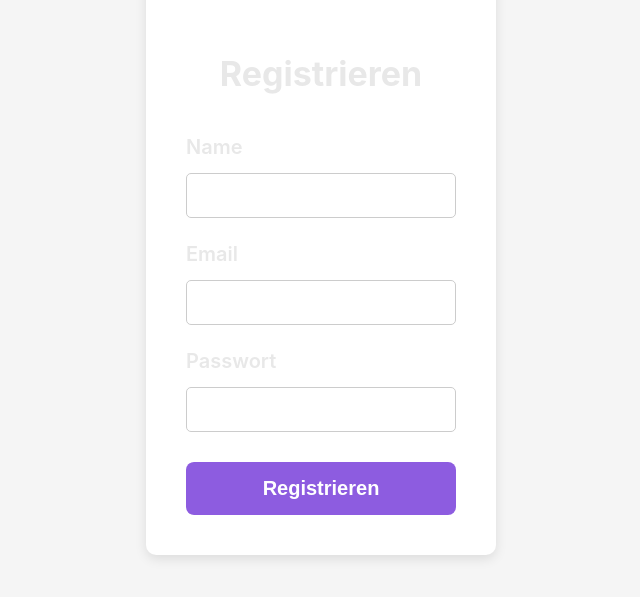
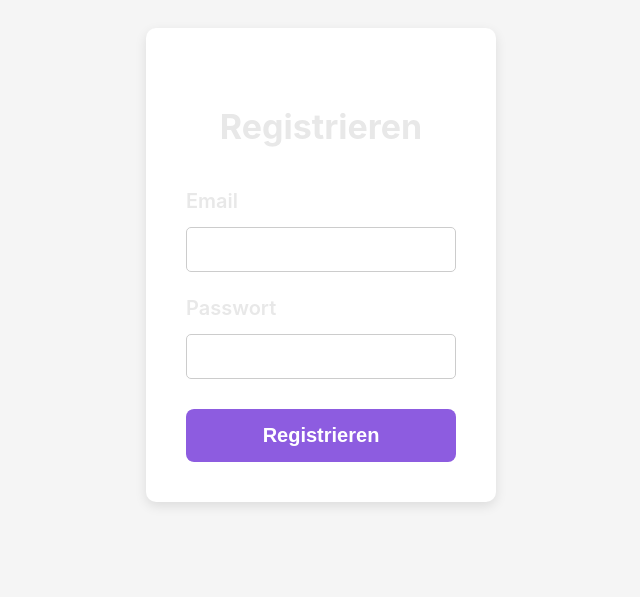
Before and after one commit to Lucius201/Netro, a React (Vite) app in the folder Frontend/: page /registerpage in a window 1280 px wide. Shown: the part 135-732 px from the top of the page, without its empty margins (319-959 px from the left). Built offline with nearby package versions, Linux system fonts and the light colour scheme.

Commit message:
name von regsiter field entfernt

```diff
--- a/Frontend/src/components/RegisterField.tsx
+++ b/Frontend/src/components/RegisterField.tsx
@@ -3,7 +3,6 @@ import { useNavigate } from "react-router-dom";
 import "../styles/globals.css";
 
 export default function RegisterField() {
-  const [name, setName] = useState("");
   const [email, setEmail] = useState("");
   const [password, setPassword] = useState("");
   const navigate = useNavigate();
@@ -46,25 +45,12 @@ export default function RegisterField() {
       <h2 style={{ marginBottom: "1.5rem" }}>Registrieren</h2>
 
       <div style={{ marginBottom: "1rem", textAlign: "left" }}>
-        <label htmlFor="name" style={{ display: "block", marginBottom: "0.5rem", fontWeight: "600" }}>Name</label>
-        <input
-          type="text"
-          id="name"
-          value={name}
-          onChange={(e) => setName(e.target.value)}
-          style={{
-            width: "100%",
-            padding: "0.5rem",
-            borderRadius: "5px",
-            border: "1px solid #ccc",
-            fontSize: "1rem",
-          }}
-          required
-        />
-      </div>
-
-      <div style={{ marginBottom: "1rem", textAlign: "left" }}>
-        <label htmlFor="email" style={{ display: "block", marginBottom: "0.5rem", fontWeight: "600" }}>Email</label>
+        <label
+          htmlFor="email"
+          style={{ display: "block", marginBottom: "0.5rem", fontWeight: "600" }}
+        >
+          Email
+        </label>
         <input
           type="email"
           id="email"
@@ -82,7 +68,12 @@ export default function RegisterField() {
       </div>
 
       <div style={{ marginBottom: "1.5rem", textAlign: "left" }}>
-        <label htmlFor="password" style={{ display: "block", marginBottom: "0.5rem", fontWeight: "600" }}>Passwort</label>
+        <label
+          htmlFor="password"
+          style={{ display: "block", marginBottom: "0.5rem", fontWeight: "600" }}
+        >
+          Passwort
+        </label>
         <input
           type="password"
           id="password"
```
